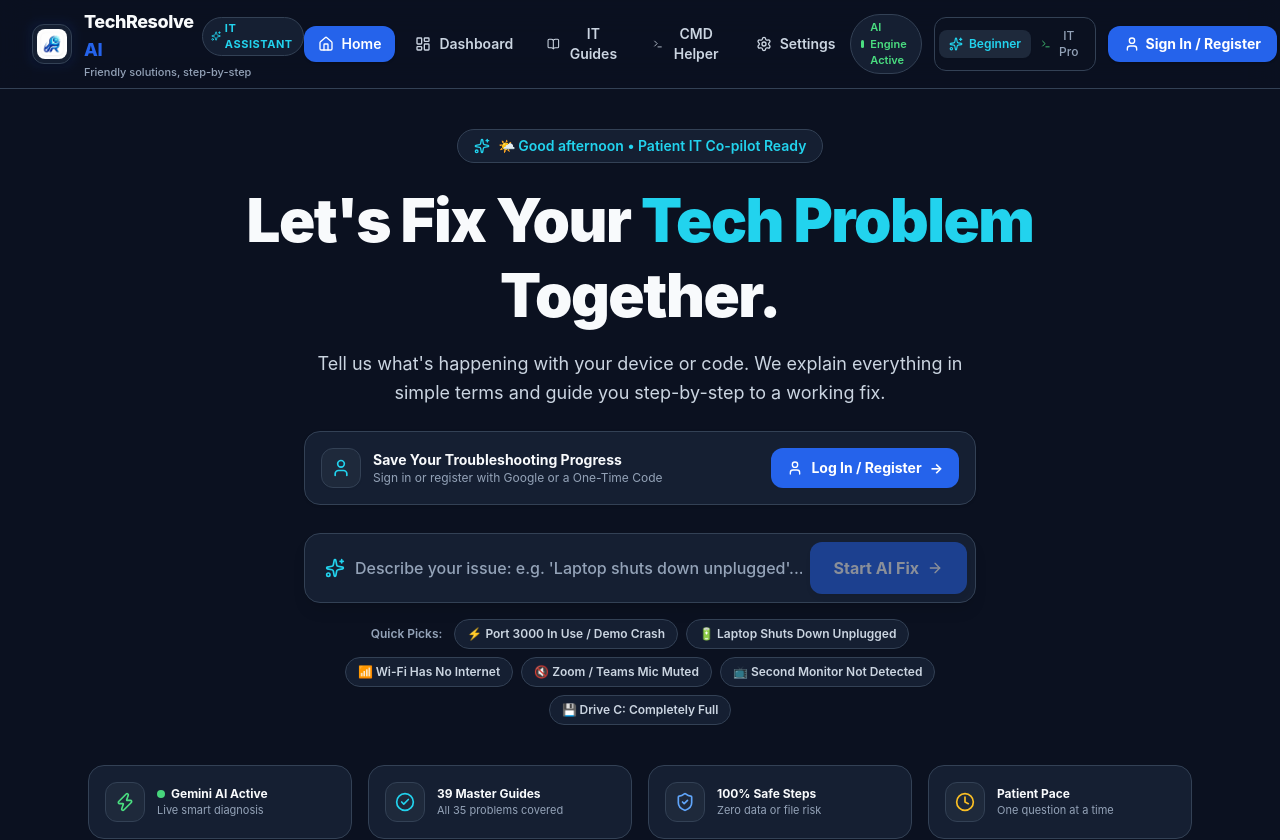
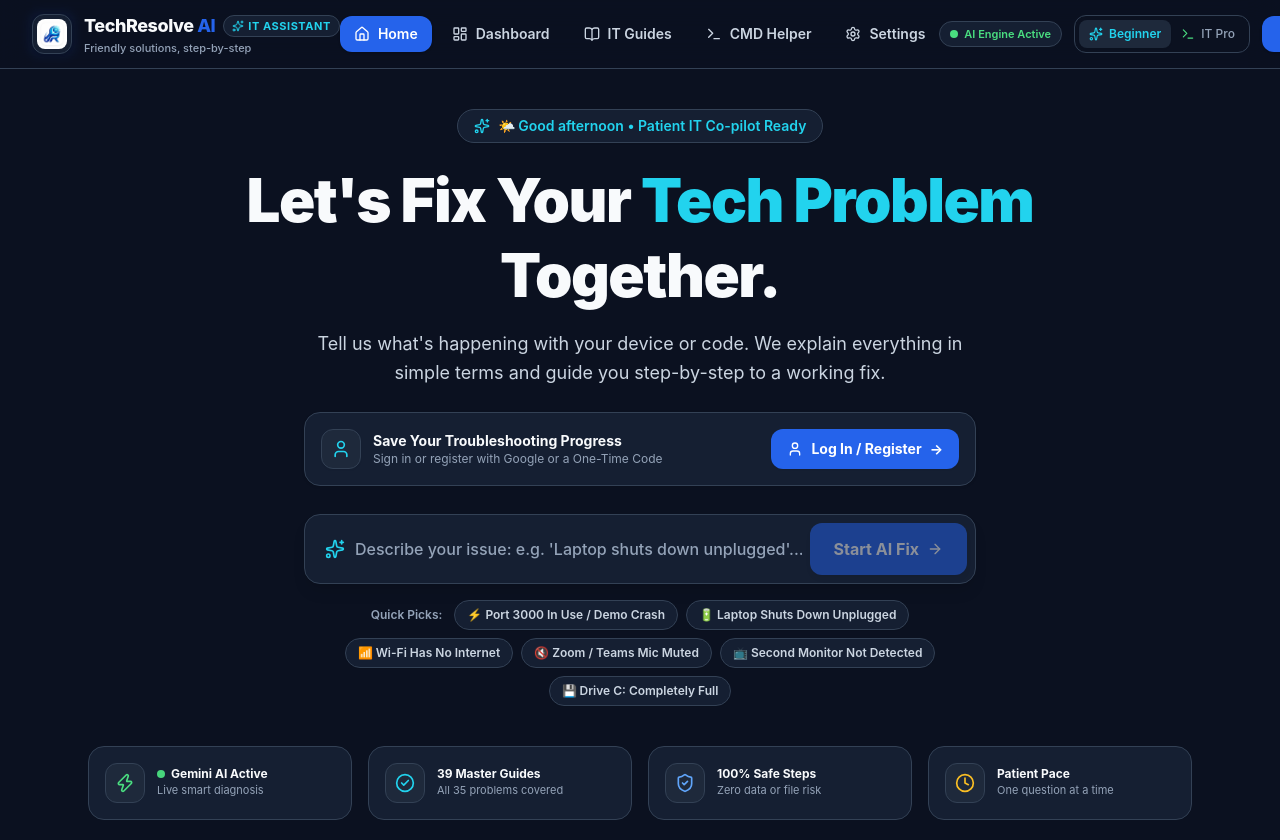
Before and after one commit to brets60/TechResolve-AI, a React (Vite) app in the folder frontend/: page / in a window 1280 px wide. Shown: the top 840 px of the page. Built offline with nearby package versions, Linux system fonts and the light colour scheme; no server answers.

Commit message:
Carefully align top navbar and hero header text: fix multi-line word wrapping and vertical clipping

```diff
--- a/frontend/src/components/HomeView.tsx
+++ b/frontend/src/components/HomeView.tsx
@@ -511,15 +511,15 @@ export const HomeView: React.FC<HomeViewProps> = ({
       <div className="max-w-4xl mx-auto text-center px-4">
 
         {/* Dark Greeting Badge */}
-        <div className="inline-flex items-center gap-2 px-4 py-1.5 rounded-full bg-[#151F32] border border-[#334155] text-[#22D3EE] text-xs sm:text-sm font-semibold mb-5 shadow-xs">
-          <Sparkles className="w-4 h-4 text-[#22D3EE]" />
+        <div className="inline-flex items-center justify-center gap-2 px-4 py-1.5 rounded-full bg-[#151F32] border border-[#334155] text-[#22D3EE] text-xs sm:text-sm font-semibold mb-5 shadow-xs whitespace-nowrap">
+          <Sparkles className="w-4 h-4 text-[#22D3EE] shrink-0" />
           <span>{greeting.icon} {greeting.text} • Patient IT Co-pilot Ready</span>
         </div>
 
         {/* Clean Headline with Cyan Highlight */}
-        <h1 className="text-3xl sm:text-5xl lg:text-6xl font-black tracking-tight leading-tight mb-4">
+        <h1 className="text-3xl sm:text-5xl lg:text-6xl font-black tracking-tight leading-tight mb-4 text-center">
           <span className="text-[#F8FAFC]">Let's Fix Your </span>
-          <span className="text-[#22D3EE]">Tech Problem</span>
+          <span className="text-[#22D3EE] inline-block">Tech Problem</span>
           <span className="text-[#F8FAFC]"> Together.</span>
         </h1>
 
--- a/frontend/src/components/Navbar.tsx
+++ b/frontend/src/components/Navbar.tsx
@@ -39,9 +39,9 @@ export const Navbar: React.FC<NavbarProps> = ({
           {/* Logo & Tagline */}
           <div
             onClick={() => setCurrentView('home')}
-            className="flex items-center gap-3 cursor-pointer group"
+            className="flex items-center gap-3 cursor-pointer group shrink-0"
           >
-            <div className="relative">
+            <div className="relative shrink-0">
               <div className="w-10 h-10 rounded-xl overflow-hidden shadow-sm border border-[#334155] group-hover:scale-105 group-hover:border-[#2563EB] transition-all bg-[#151F32] flex items-center justify-center p-1 relative z-10">
                 <img
                   src="/logo.png"
@@ -51,121 +51,121 @@ export const Navbar: React.FC<NavbarProps> = ({
               </div>
               <div className="absolute -inset-1 bg-[#2563EB]/25 rounded-xl blur-xs opacity-30 group-hover:opacity-60 transition" />
             </div>
-            <div>
+            <div className="shrink-0">
               <div className="flex items-center gap-2">
-                <span className="font-extrabold text-lg tracking-tight text-[#F8FAFC]">
+                <span className="font-extrabold text-lg tracking-tight text-[#F8FAFC] whitespace-nowrap">
                   TechResolve <span className="text-[#2563EB]">AI</span>
                 </span>
-                <span className="hidden sm:inline-flex items-center gap-1 text-[11px] font-bold uppercase tracking-wider px-2 py-0.5 rounded-full bg-[#151F32] text-[#22D3EE] border border-[#334155]">
-                  <Sparkles className="w-3 h-3 text-[#22D3EE]" />
+                <span className="hidden xl:inline-flex items-center gap-1 text-[11px] font-bold uppercase tracking-wider px-2 py-0.5 rounded-full bg-[#151F32] text-[#22D3EE] border border-[#334155] whitespace-nowrap">
+                  <Sparkles className="w-3 h-3 text-[#22D3EE] shrink-0" />
                   <span>IT Assistant</span>
                 </span>
               </div>
-              <p className="text-[11px] leading-tight text-[#94A3B8] hidden sm:block font-medium mt-0.5">
+              <p className="text-[11px] leading-tight text-[#94A3B8] hidden sm:block font-medium whitespace-nowrap mt-0.5">
                 Friendly solutions, step-by-step
               </p>
             </div>
           </div>
 
           {/* Navigation Links */}
-          <nav className="hidden md:flex items-center gap-1.5">
+          <nav className="hidden md:flex items-center gap-1 lg:gap-1.5 shrink-0">
             <button
               onClick={() => setCurrentView('home')}
-              className={`flex items-center gap-2 px-3.5 py-2 rounded-xl text-sm font-semibold transition ${
+              className={`flex items-center gap-1.5 lg:gap-2 px-2.5 lg:px-3.5 py-2 rounded-xl text-xs lg:text-sm font-semibold transition whitespace-nowrap shrink-0 ${
                 currentView === 'home'
                   ? 'bg-[#2563EB] text-white shadow-sm'
                   : 'text-[#CBD5E1] hover:text-[#F8FAFC] hover:bg-[#1E293B]'
               }`}
             >
-              <Home className="w-4 h-4" />
-              Home
+              <Home className="w-4 h-4 shrink-0" />
+              <span>Home</span>
             </button>
             <button
               onClick={() => setCurrentView('dashboard')}
-              className={`flex items-center gap-2 px-3.5 py-2 rounded-xl text-sm font-semibold transition ${
+              className={`flex items-center gap-1.5 lg:gap-2 px-2.5 lg:px-3.5 py-2 rounded-xl text-xs lg:text-sm font-semibold transition whitespace-nowrap shrink-0 ${
                 currentView === 'dashboard'
                   ? 'bg-[#2563EB] text-white shadow-sm'
                   : 'text-[#CBD5E1] hover:text-[#F8FAFC] hover:bg-[#1E293B]'
               }`}
             >
-              <LayoutDashboard className="w-4 h-4" />
-              Dashboard
+              <LayoutDashboard className="w-4 h-4 shrink-0" />
+              <span>Dashboard</span>
             </button>
             <button
               onClick={() => setCurrentView('knowledge')}
-              className={`flex items-center gap-2 px-3.5 py-2 rounded-xl text-sm font-semibold transition ${
+              className={`flex items-center gap-1.5 lg:gap-2 px-2.5 lg:px-3.5 py-2 rounded-xl text-xs lg:text-sm font-semibold transition whitespace-nowrap shrink-0 ${
                 currentView === 'knowledge'
                   ? 'bg-[#2563EB] text-white shadow-sm'
                   : 'text-[#CBD5E1] hover:text-[#F8FAFC] hover:bg-[#1E293B]'
               }`}
             >
-              <BookOpen className="w-4 h-4" />
-              IT Guides
+              <BookOpen className="w-4 h-4 shrink-0" />
+              <span>IT Guides</span>
             </button>
             <button
               onClick={() => setCurrentView('cmd')}
-              className={`flex items-center gap-2 px-3.5 py-2 rounded-xl text-sm font-semibold transition ${
+              className={`flex items-center gap-1.5 lg:gap-2 px-2.5 lg:px-3.5 py-2 rounded-xl text-xs lg:text-sm font-semibold transition whitespace-nowrap shrink-0 ${
                 currentView === 'cmd'
                   ? 'bg-[#2563EB] text-white shadow-sm'
                   : 'text-[#CBD5E1] hover:text-[#F8FAFC] hover:bg-[#1E293B]'
               }`}
             >
-              <Terminal className="w-4 h-4" />
-              CMD Helper
+              <Terminal className="w-4 h-4 shrink-0" />
+              <span>CMD Helper</span>
             </button>
             <button
               onClick={() => setCurrentView('settings')}
-              className={`flex items-center gap-2 px-3.5 py-2 rounded-xl text-sm font-semibold transition ${
+              className={`flex items-center gap-1.5 lg:gap-2 px-2.5 lg:px-3.5 py-2 rounded-xl text-xs lg:text-sm font-semibold transition whitespace-nowrap shrink-0 ${
                 currentView === 'settings'
                   ? 'bg-[#2563EB] text-white shadow-sm'
                   : 'text-[#CBD5E1] hover:text-[#F8FAFC] hover:bg-[#1E293B]'
               }`}
             >
-              <SettingsIcon className="w-4 h-4" />
-              Settings
+              <SettingsIcon className="w-4 h-4 shrink-0" />
+              <span>Settings</span>
             </button>
           </nav>
 
           {/* Mode Switcher, AI Status & User Account */}
-          <div className="flex items-center gap-3">
+          <div className="flex items-center gap-2 lg:gap-3 shrink-0">
 
             {/* Live AI Status Pill on larger screens */}
-            <div className="hidden lg:flex items-center gap-1.5 px-2.5 py-1 rounded-full bg-[#151F32] border border-[#334155] text-[11px] font-semibold text-[#4ADE80]">
-              <span className="w-2 h-2 rounded-full bg-[#4ADE80] animate-pulse"></span>
-              <span>AI Engine Active</span>
+            <div className="hidden xl:flex items-center gap-1.5 px-2.5 py-1 rounded-full bg-[#151F32] border border-[#334155] text-[11px] font-semibold text-[#4ADE80] whitespace-nowrap shrink-0">
+              <span className="w-2 h-2 rounded-full bg-[#4ADE80] animate-pulse shrink-0"></span>
+              <span className="whitespace-nowrap">AI Engine Active</span>
             </div>
 
             {/* Beginner vs Pro Mode Pill */}
-            <div className="hidden sm:flex bg-[#0B1120] border border-[#334155] p-1 rounded-xl items-center text-xs font-medium">
+            <div className="hidden sm:flex bg-[#0B1120] border border-[#334155] p-1 rounded-xl items-center text-xs font-medium shrink-0">
               <button
                 onClick={() => onToggleMode('beginner')}
-                className={`flex items-center gap-1.5 px-2.5 py-1.5 rounded-lg transition ${
+                className={`flex items-center gap-1.5 px-2.5 py-1.5 rounded-lg transition whitespace-nowrap shrink-0 cursor-pointer ${
                   mode === 'beginner'
                     ? 'bg-[#1E293B] text-[#22D3EE] shadow-xs font-semibold'
                     : 'text-[#94A3B8] hover:text-[#F8FAFC]'
                 }`}
                 title="Beginner Mode: Everyday English and simple steps"
               >
-                <Sparkles className="w-3.5 h-3.5 text-[#22D3EE]" />
-                <span className="hidden sm:inline">Beginner</span>
+                <Sparkles className="w-3.5 h-3.5 text-[#22D3EE] shrink-0" />
+                <span className="whitespace-nowrap">Beginner</span>
               </button>
               <button
                 onClick={() => onToggleMode('pro')}
-                className={`flex items-center gap-1.5 px-2.5 py-1.5 rounded-lg transition ${
+                className={`flex items-center gap-1.5 px-2.5 py-1.5 rounded-lg transition whitespace-nowrap shrink-0 cursor-pointer ${
                   mode === 'pro'
                     ? 'bg-[#1E293B] text-[#F8FAFC] shadow-xs font-semibold'
                     : 'text-[#94A3B8] hover:text-[#F8FAFC]'
                 }`}
                 title="IT Professional Mode: CLI commands, sys logs, deep diagnostics"
               >
-                <Terminal className="w-3.5 h-3.5 text-[#4ADE80]" />
-                <span className="hidden sm:inline">IT Pro</span>
+                <Terminal className="w-3.5 h-3.5 text-[#4ADE80] shrink-0" />
+                <span className="whitespace-nowrap">IT Pro</span>
               </button>
             </div>
 
             {/* Auth / Profile */}
             {user ? (
-              <div className="flex items-center gap-2 pl-2 border-l border-[#334155]">
+              <div className="flex items-center gap-2 pl-2 border-l border-[#334155] shrink-0">
                 {user.avatar_url ? (
                   <img src={user.avatar_url} alt={user.name} className="w-8 h-8 rounded-full object-cover border border-[#334155]" />
                 ) : (
@@ -173,7 +173,7 @@ export const Navbar: React.FC<NavbarProps> = ({
                     {user.name.charAt(0).toUpperCase()}
                   </div>
                 )}
-                <span className="text-xs sm:text-sm font-semibold text-[#F8FAFC] max-w-[100px] truncate hidden sm:inline">
+                <span className="text-xs sm:text-sm font-semibold text-[#F8FAFC] max-w-[100px] truncate hidden sm:inline whitespace-nowrap">
                   {user.name}
                 </span>
                 <button
@@ -187,10 +187,10 @@ export const Navbar: React.FC<NavbarProps> = ({
             ) : (
               <button
                 onClick={onOpenAuth}
-                className="flex items-center gap-1.5 text-xs sm:text-sm font-bold text-white bg-[#2563EB] hover:bg-[#1D4ED8] active:scale-95 px-4 py-2 rounded-xl transition cursor-pointer shadow-sm hover:shadow-md hover:shadow-blue-500/20 shrink-0"
+                className="flex items-center gap-1.5 text-xs sm:text-sm font-bold text-white bg-[#2563EB] hover:bg-[#1D4ED8] active:scale-95 px-3.5 lg:px-4 py-2 rounded-xl transition cursor-pointer shadow-sm hover:shadow-md hover:shadow-blue-500/20 shrink-0 whitespace-nowrap"
               >
-                <UserIcon className="w-4 h-4 text-white" />
-                <span>Sign In / Register</span>
+                <UserIcon className="w-4 h-4 text-white shrink-0" />
+                <span className="whitespace-nowrap">Sign In / Register</span>
               </button>
             )}
 
```
Also changed, not shown: 2 other files (tests, documents, lock files or other folders).
